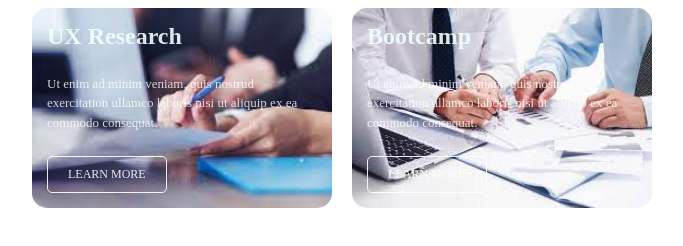
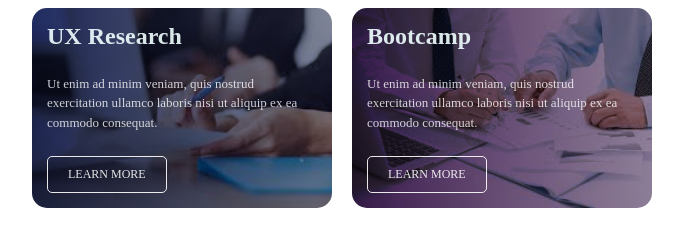
Before and after one commit to xuewei-li-L/A2-Card_UI_Implementation, a plain HTML site: page index.html in a window 1280 px wide. Shown: the whole page, without its empty margins (298-981 px from the left). Drawn offline with Linux system fonts and the light colour scheme.

Commit message:
Update index.html

```diff
--- a/index.html
+++ b/index.html
@@ -46,6 +46,7 @@
             background-image:
                 linear-gradient(to right, rgba(8, 16, 48, 0.8), rgba(17, 33, 95, 0)),
                 url("back1.png");
+            background-color: rgba(4, 8, 25, 0.5);
             background-blend-mode: overlay;
             background-size: cover;
             background-position: center;
@@ -56,6 +57,7 @@
             background-image:
                 linear-gradient(to right, rgba(12, 2, 17, 0.8), rgba(20, 5, 28, 0)),
                 url("back2.png");
+            background-color: rgba(20, 5, 28, 0.5);
             background-blend-mode: overlay;
             background-size: cover;
             background-position: center;
```
